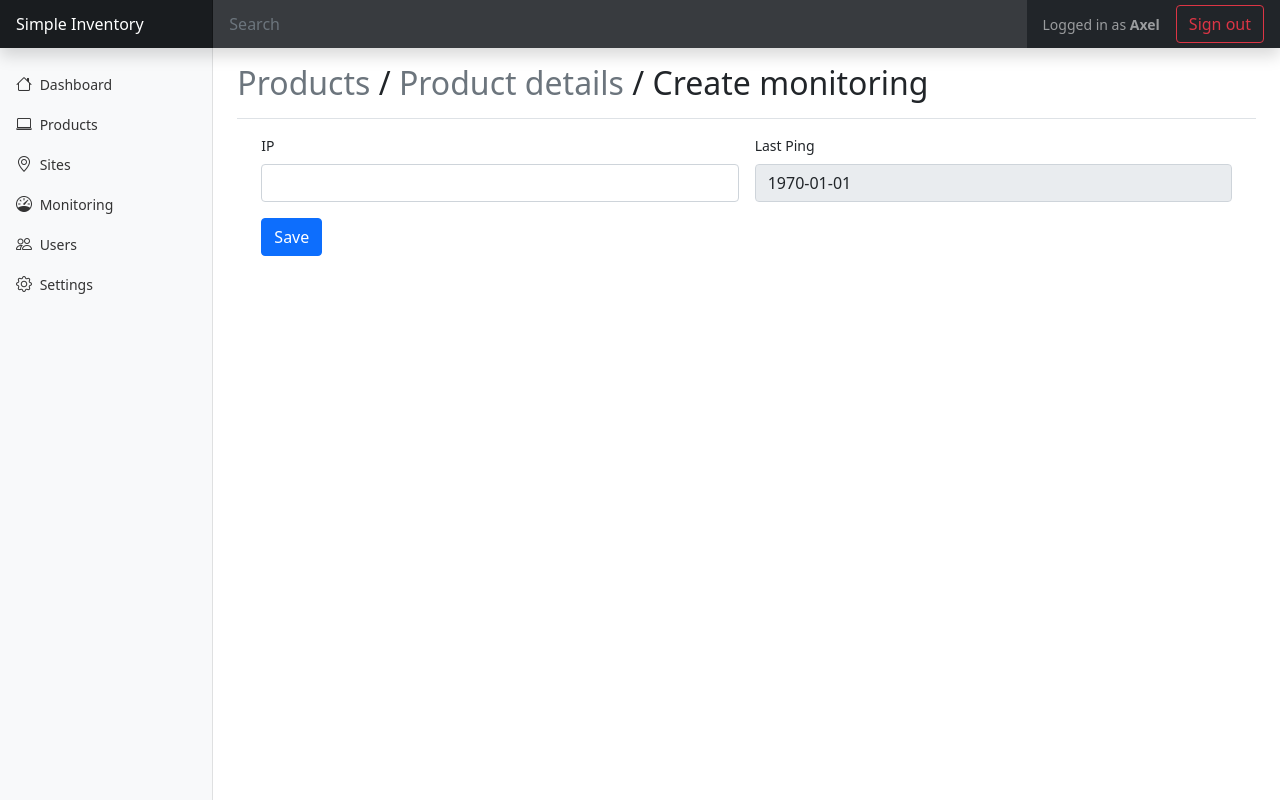
After one commit to Axel-1/Simple-Inventory, a PHP site: template app/View/monitoringCreateView.php in a window 1280 px wide. The commit adds this page. Run offline with PHP 8.4, Linux system fonts and the light colour scheme; the template is opened without the code that fills it: most values are stand-ins (such as "Sample title", 1, 10 or a date in 2020); data that the repository does not hold is empty; some libraries are stand-ins or nearby versions.

Commit message:
Add option to create product monitoring

```diff
--- a/app/Model/MonitoringDAO.php
+++ b/app/Model/MonitoringDAO.php
@@ -40,7 +40,7 @@ class MonitoringDAO extends DAO
     public static function createMonitoring(string $ip): Monitoring
     {
         $monitoringAttributes = array(':IP' => $ip);
-        self::write("INSERT INTO Supervision (IP) VALUES (:IP)", $monitoringAttributes);
+        self::write("INSERT INTO Supervision (IP, Date_dernier_ping) VALUES (:IP, '1970-01-01')", $monitoringAttributes);
         return self::getMonitoringByID(self::getLastInsertID());
     }
 
--- a/app/Model/ProductDAO.php
+++ b/app/Model/ProductDAO.php
@@ -57,8 +57,9 @@ class ProductDAO extends DAO
                 ':billPath' => $product->getBillPath(),
                 ':hostname' => $product->getHostname(),
                 ':productID' => $product->getProductID(),
-                ':siteID' => $product->getSite()->getSiteID());
-            self::write("UPDATE Produit SET Nom_produit = :productName, Fabricant = :manufacturer, Num_modele = :modelNo, Num_serie = :serialNo, Date_achat = :purchaseDate, Chemin_facture = :billPath, Nom_hote = :hostname, ID_site = :siteID WHERE ID_produit = :productID", $productAttributes);
+                ':siteID' => $product->getSite()->getSiteID(),
+                ':monitID' => $product->getProductMonitoring() == null ? null : $product->getProductMonitoring()->getMonitID());
+            self::write("UPDATE Produit SET Nom_produit = :productName, Fabricant = :manufacturer, Num_modele = :modelNo, Num_serie = :serialNo, Date_achat = :purchaseDate, Chemin_facture = :billPath, Nom_hote = :hostname, ID_site = :siteID, ID_supervision = :monitID WHERE ID_produit = :productID", $productAttributes);
         } elseif ($product instanceof DigitalProduct) {
             $productAttributes = array(':productName' => $product->getProductName(),
                 ':manufacturer' => $product->getManufacturer(),
--- /dev/null
+++ b/app/View/monitoringCreateView.php
@@ -0,0 +1,22 @@
+<div class="d-flex justify-content-between flex-wrap flex-md-nowrap align-items-center pt-3 pb-2 mb-3 border-bottom">
+    <h1 class="h2"><a href="?action=productList" class="link-secondary text-decoration-none">Products</a> / <a
+                href="?action=productDetails&productID=<?= $productID ?>"
+                class="link-secondary text-decoration-none">Product details</a> / Create monitoring</h1>
+</div>
+<div class="container">
+    <form action="./?action=monitCreateSave&productID=<?= $productID ?>"
+          method="POST" class="row g-3">
+        <div class="col-md-6">
+            <label for="inputMonitIP" class="form-label">IP</label>
+            <input type="text" class="form-control" name="inputMonitIP">
+        </div>
+        <div class="col-md-6">
+            <label for="inputMonitLastPing" class="form-label">Last Ping</label>
+            <input type="text" readonly disabled class="form-control" name="inputMonitLastPing"
+                   value="1970-01-01">
+        </div>
+        <div class="col-12">
+            <button type="submit" class="btn btn-primary">Save</button>
+        </div>
+    </form>
+</div>
--- a/app/View/productDetailsView.php
+++ b/app/View/productDetailsView.php
@@ -80,6 +80,8 @@
             <div class="col-6">
                 <div class="d-flex justify-content-between flex-wrap flex-md-nowrap align-items-center pt-3 pb-2 mb-3 border-bottom">
                     <h4>Monitoring</h4>
+                    <a href="?action=monitCreate&productID=<?= $this->productDetails['ProductID'] ?>"
+                       class="btn btn-primary">+</a>
                 </div>
                 <div class="row">
                     <div class="col">
--- a/index.php
+++ b/index.php
@@ -55,6 +55,12 @@ switch ($action) {
     case "monitEditSave" :
         MonitoringController::getInstance()->save();
         break;
+    case "monitCreate" :
+        MonitoringCreateController::getInstance()->create();
+        break;
+    case "monitCreateSave" :
+        MonitoringCreateController::getInstance()->save();
+        break;
     case "warrantyDelete" :
         WarrantyController::getInstance()->delete();
         break;
```
Also changed, not shown: app/Controller/MonitoringCreateController.php (added, +50 -0 lines).
